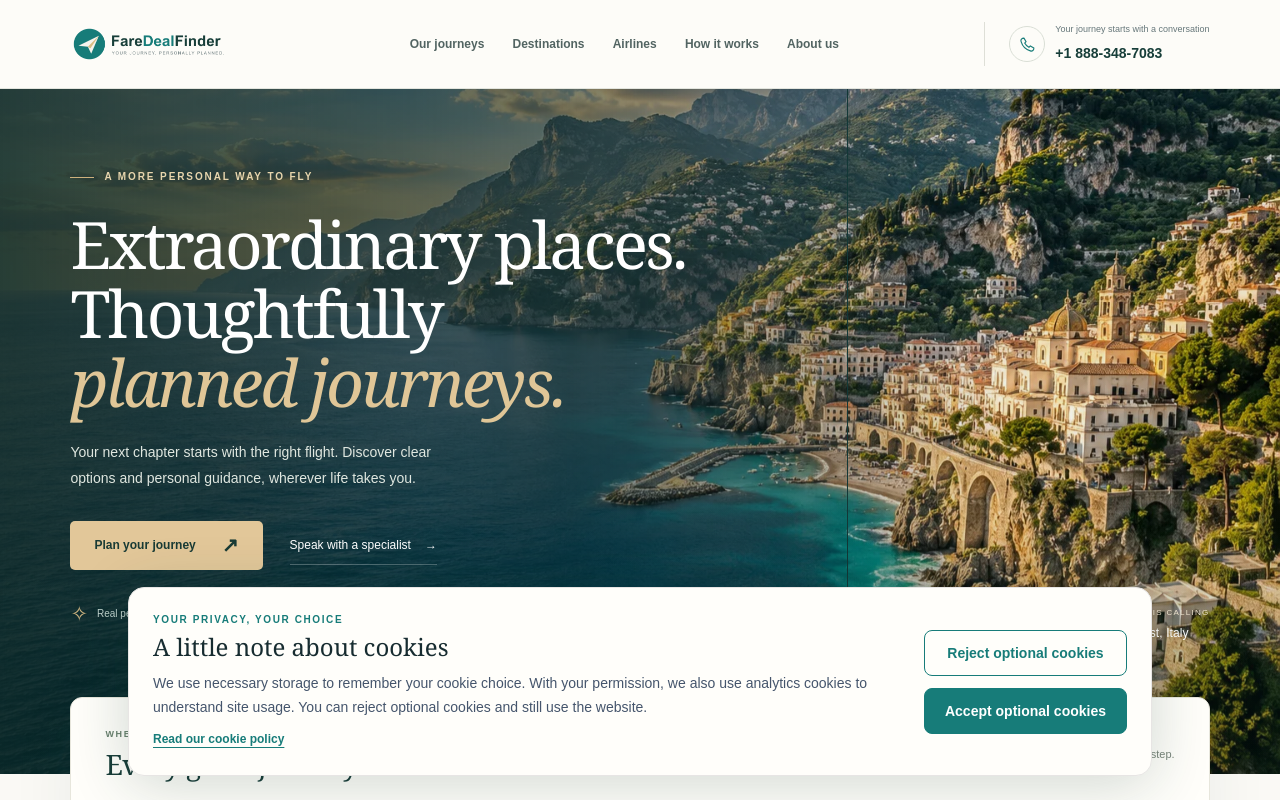
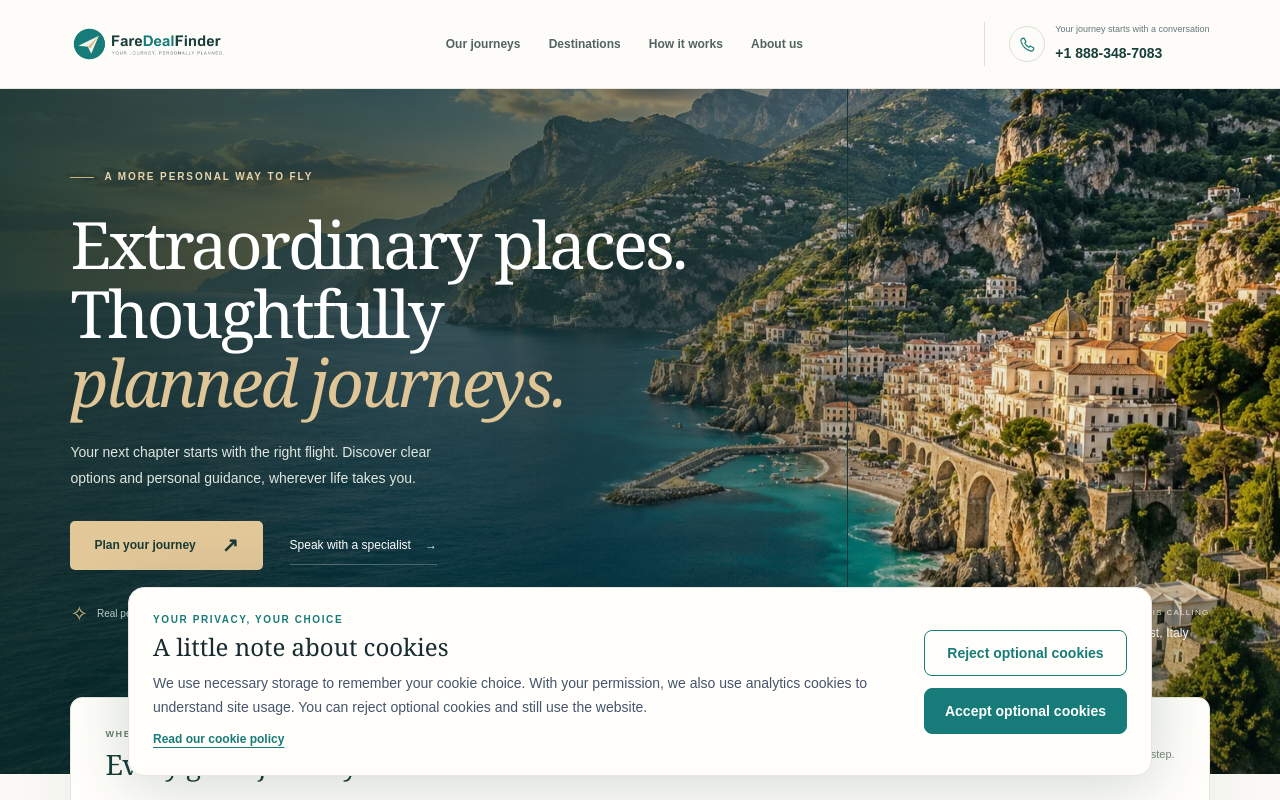
Before and after one commit to naruto-developer/FareDealFinder, a Next.js app: page / in a window 1280 px wide. Shown: the top 800 px of the page. Built offline with nearby package versions, Linux system fonts and the light colour scheme; no server answers.

Commit message:
feat: comment out Airlines link in SiteHeader navigation for future reference

```diff
--- a/components/SiteHeader.tsx
+++ b/components/SiteHeader.tsx
@@ -8,7 +8,7 @@ import { contactDetails } from "@/lib/contactDetails";
 const navigation = [
   { href: "/our-journeys", label: "Our journeys" },
   { href: "/destinations", label: "Destinations" },
-  { href: "/airlines", label: "Airlines" },
+  // { href: "/airlines", label: "Airlines" },
   { href: "/how-it-works", label: "How it works" },
   { href: "/about-us", label: "About us" },
 ];
```
